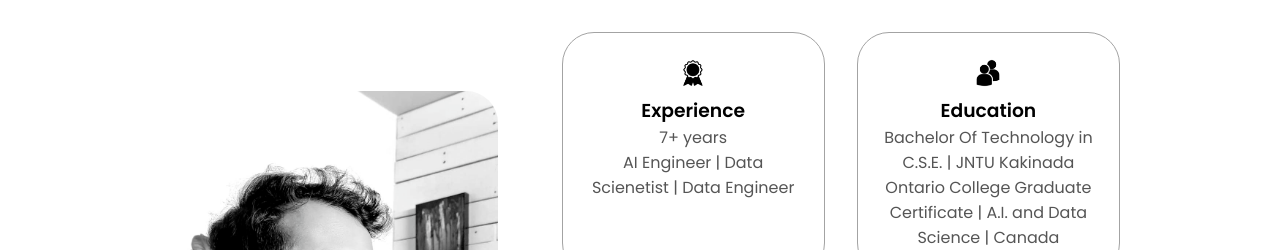
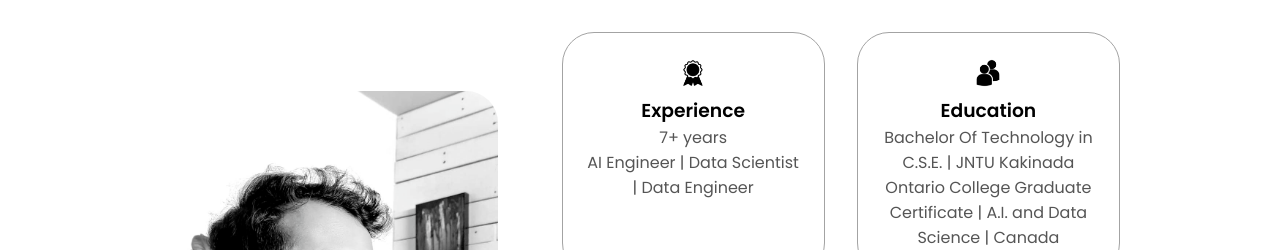
Before and after one commit to girishSaiWork/perosnal_portfolio, a plain HTML site: page index.html in a window 1280 px wide. Shown: the part 1028-1278 px from the top of the page. Drawn offline with Linux system fonts and the light colour scheme.

Commit message:
Update landing page

```diff
--- a/index.html
+++ b/index.html
@@ -93,7 +93,7 @@
                 class="icon"
               />
               <h3>Experience</h3>
-              <p>7+ years <br />AI Engineer | Data Scienetist | Data Engineer</p>
+              <p>7+ years <br />AI Engineer | Data Scientist | Data Engineer</p>
             </div>
             <div class="details-container">
               <img
```
